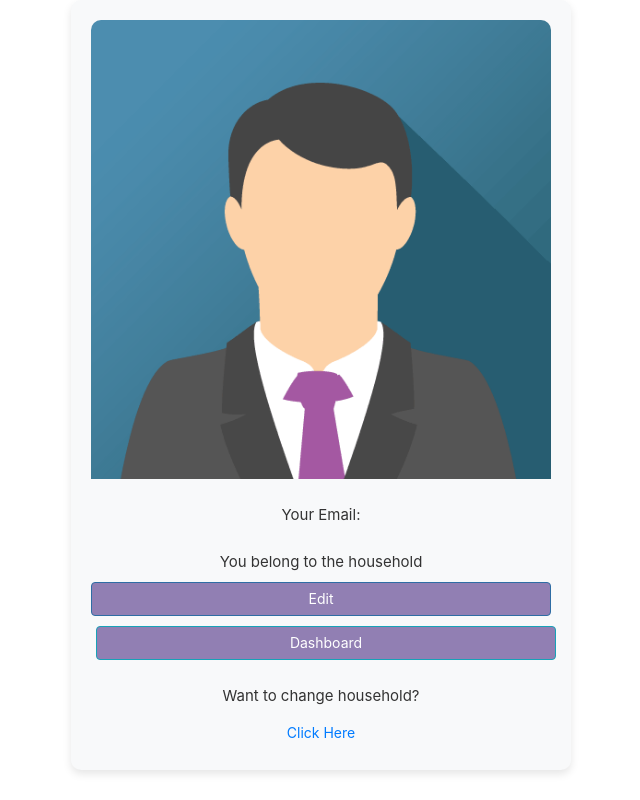
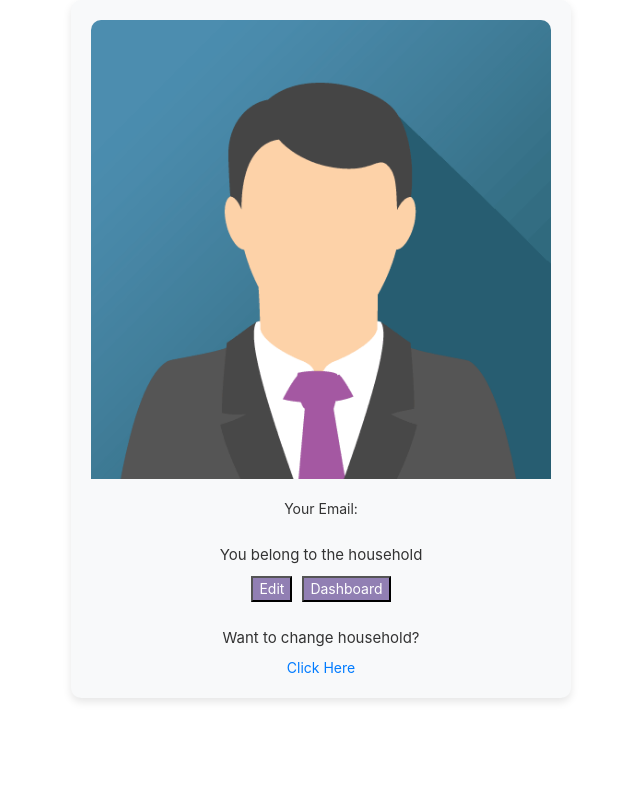
Before and after one commit to RupeshRokade16/apartment-amigo, a React (Create React App) app in the folder client/: page /profile in a window 1280 px wide. Shown: the whole page, without its empty margins (319-959 px from the left). Built offline with nearby package versions, Linux system fonts and the light colour scheme; no server answers; sample sign-in values are in the browser's storage.

Commit message:
User Profile conflicting css fixed

```diff
--- a/client/src/pages/UserProfile/UserProfile.css
+++ b/client/src/pages/UserProfile/UserProfile.css
@@ -1,4 +1,4 @@
-.card {
+.cardUser {
   max-width: 500px; /* Adjusted width */
   margin: auto;
   background-color: #f8f9fa;
@@ -7,7 +7,7 @@
   overflow: hidden;
 }
 
-.card-img-top {
+.card-img-top-user {
   width: 100%;
   height: auto; /* Maintain aspect ratio */
   object-fit: cover;
@@ -15,65 +15,65 @@
   border-top-right-radius: 10px;
 }
 
-.card-body {
+.card-body-user {
   padding: 20px;
 }
 
-.card-title {
-  background-color: #2A2F4F;
+.card-titleUser {
+
   font-size: 1.5rem;
   margin-bottom: 10px;
 }
 
-.card-text {
+.card-text-user {
   font-size: 1.5rem;
   margin-top: 25px;
 }
 
-.btn {
+.btn-user {
   cursor: pointer;
 }
 
-.btn-primary {
+.btn-primary-user {
   background-color: #917FB3;
   color: #fff;
   margin-right: 5px;
   margin-left:auto;
 }
 
-.btn-primary:hover{
+.btn-primary-user:hover{
   background-color: #2A2F4F;
 }
 
-.btn-secondary {
+.btn-secondary-user {
   background-color: #917FB3;
   color: #fff;
   margin-left:5px;
   margin-right:5px;
 }
 
-.btn-secondary:hover{
+.btn-secondary-user:hover{
   background-color: #2A2F4F;
   color:#fff;
 }
 
 
-.btn-info {
+.btn-info-user {
   background-color: #917FB3;
   color: #fff;
   margin-left: 5px;
   margin-right:auto;
 }
 
-.btn-info:hover{
+.btn-info-user:hover{
   background-color: #2A2F4F;
 }
 
-.btn-link {
+.btn-link-user {
   color: #007bff;
   text-decoration: none;
 }
 
-.btn-link:hover {
+.btn-link-user:hover {
   text-decoration: underline;
 }
--- a/client/src/pages/UserProfile/UserProfile.js
+++ b/client/src/pages/UserProfile/UserProfile.js
@@ -136,10 +136,10 @@ const UserProfile = (props) => {
   return (
 
     <>
-      <div className="card">
-        <div className="card-body">
-          <img src={image} className="card-img-top" alt="User Avatar" />
-          <h1 className="card-title">
+      <div className="cardUser">
+        <div className="card-body-user">
+          <img src={image} className="card-img-top-user" alt="User Avatar" />
+          <h1 className="card-titleUser">
             <b>
               {editMode ? (
                 <input
@@ -154,7 +154,7 @@ const UserProfile = (props) => {
               )}
             </b>
           </h1>
-          <p className="card-text">
+          <p className="card-text-user-user">
             Your Email:{" "}
             {editMode ? (
               <input
@@ -167,7 +167,7 @@ const UserProfile = (props) => {
               userData.email
             )}
           </p>
-          <p className="card-text">
+          <p className="card-text-user">
             You belong to the <b>{household.name}</b> household
           </p>
 
@@ -179,29 +179,29 @@ const UserProfile = (props) => {
                   editedUsername === userData.username &&
                   editedEmail === userData.email
                 }
-                className="btn btn-primary"
+                className="btn-user btn-primary-user"
               >
                 Save
               </button>
               <button
                 onClick={handleCancel}
-                className="btn btn-secondary ml-2"
+                className="btn-user btn-secondary-user ml-2"
               >
                 Cancel
               </button>
             </>
           ) : (
-            <button onClick={handleEdit} className="btn btn-primary">
+            <button onClick={handleEdit} className="btn-user btn-primary-user">
               Edit
             </button>
           )}
 
-          <button onClick={navigateToDashboard} className="btn btn-info ml-2">
+          <button onClick={navigateToDashboard} className="btn-user btn-info-user ml-2">
             Dashboard
           </button>
 
-          <p className="card-text">Want to change household?</p>
-          <Link to="/householdSelection" className="btn btn-link">
+          <p className="card-text-user">Want to change household?</p>
+          <Link to="/householdSelection" className="btn-user btn-link-user">
             Click Here
           </Link>
         </div>
```
